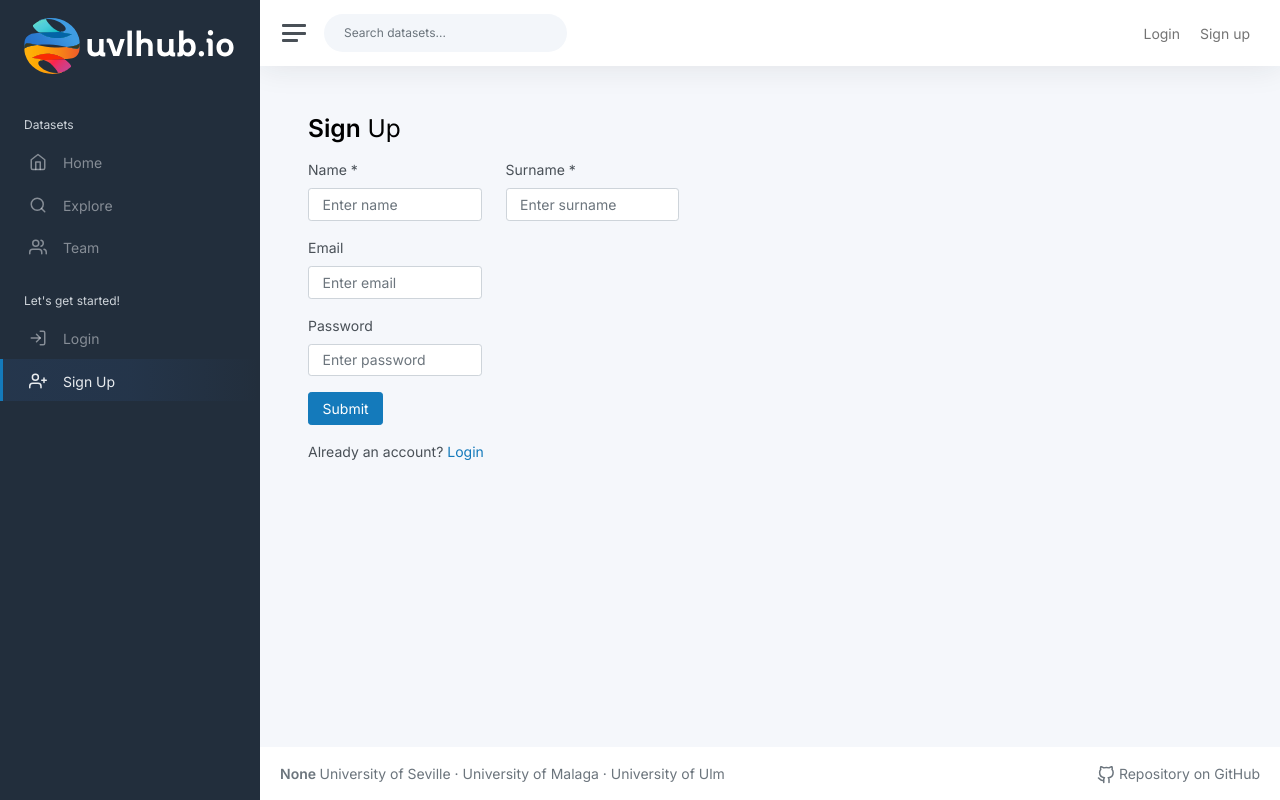
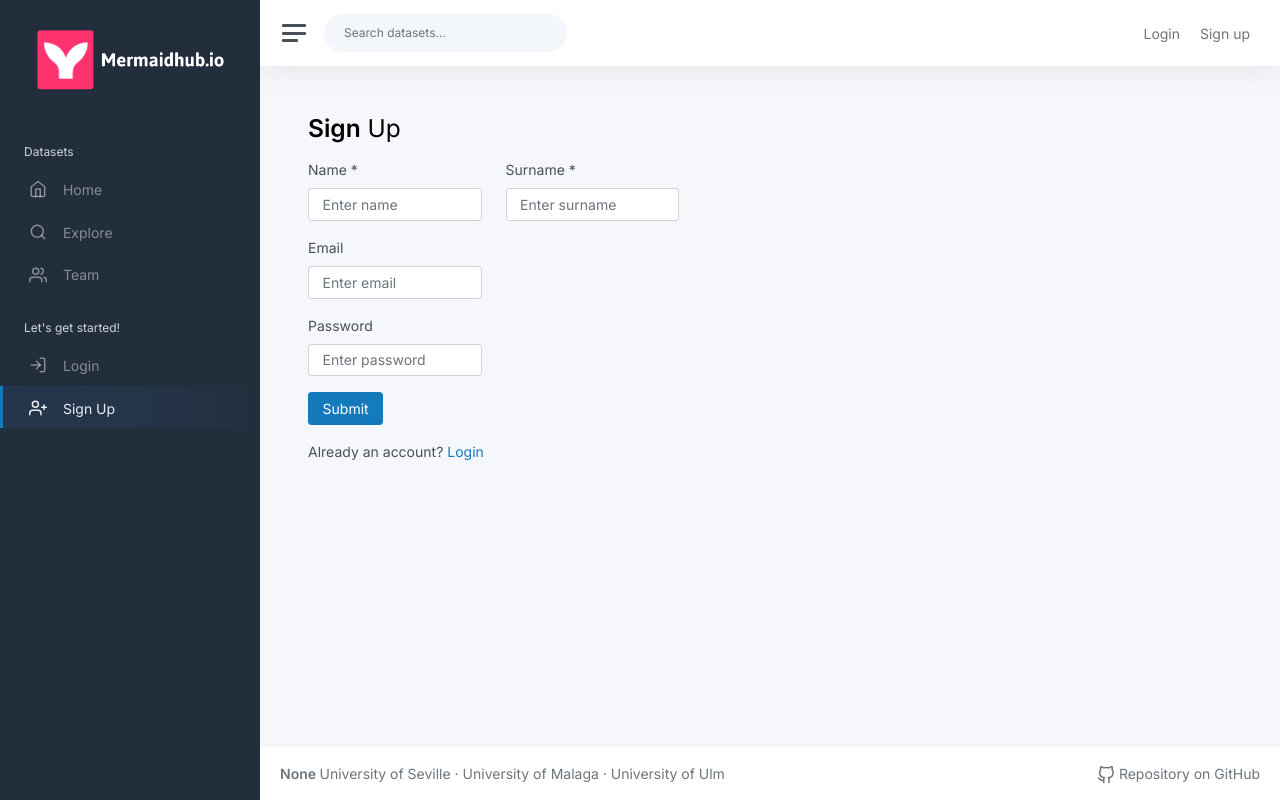
Before and after one commit to EGC-2526-mermaidhub/mermaid-hub, a Flask app: page /signup/ in a window 1280 px wide. Run offline with Flask 3, Linux system fonts and the light colour scheme; parts of the project's set-up code (start-up, migrations or seed data) failed here and were passed over; some libraries are stand-ins or nearby versions.

Commit message:
feat(WI-Dataset): Change shortcut and sidebar logo

```diff
--- a/app/templates/base_template.html
+++ b/app/templates/base_template.html
@@ -14,7 +14,7 @@
 chico sundermann">
 
     <link rel="preconnect" href="https://fonts.gstatic.com">
-    <link rel="shortcut icon" href="{{ url_for("static", filename="img/icons/icon-250x250.png") }}"/>
+    <link rel="shortcut icon" href="{{ url_for("static", filename="img/icons/icon-mermaid.png") }}"/>
     <link rel="stylesheet" href="https://cdn.jsdelivr.net/npm/bootstrap@5.3.2/dist/css/bootstrap.min.css" integrity="sha384-T3c6CoIi6uLrA9TneNEoa7RxnatzjcDSCmG1MXxSR1GAsXEV/Dwwykc2MPK8M2HN" crossorigin="anonymous">
 
     <link rel="canonical" href="https://www.uvlhub.io"/>
@@ -41,7 +41,7 @@ chico sundermann">
     <nav id="sidebar" class="sidebar js-sidebar">
         <div class="sidebar-content js-simplebar">
             <a class="sidebar-brand" href="{{ url_for('public.index') }}">
-                <img src="{{ url_for("static", filename="img/logos/logo-dark.svg") }}" class="d-block"
+                <img src="{{ url_for("static", filename="img/logos/logo-sidebar.png") }}" class="d-block"
                      style="max-width: 100%; height: auto;">
             </a>
 
```
Also changed, not shown: app/static/img/icons/icon-250x250.png (deleted), app/static/img/icons/icon-mermaid.png (added), app/static/img/logos/logo-mermaidhub-blanco.png (added), app/static/img/logos/logo-sidebar.png (added).
